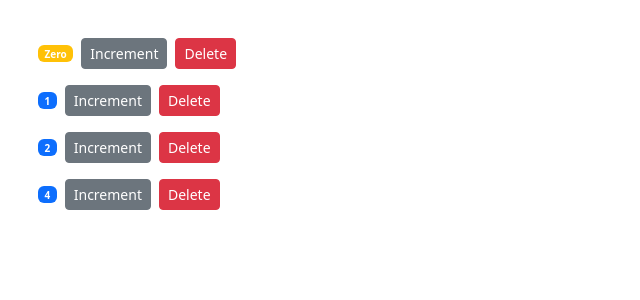
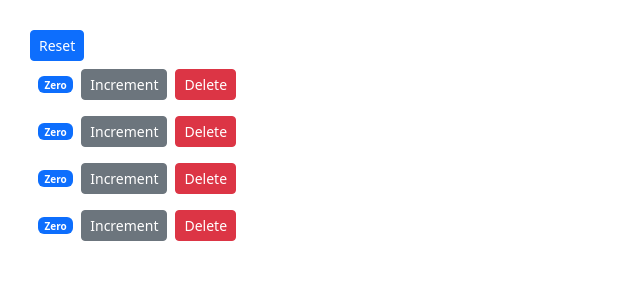
Before and after one commit to SoheebAmin/react-counter-app, a React (Create React App) app: page / in a window 1280 px wide. Shown: the top 300 px of the page, without its empty margins (0-640 px from the left). Built offline with nearby package versions, Linux system fonts and the light colour scheme.

Commit message:
single source of truth set via passed props

```diff
--- a/src/components/counter.jsx
+++ b/src/components/counter.jsx
@@ -3,18 +3,12 @@ import React, { Component } from "react";
 class Counter extends Component {
   // an object that contains any data the component needs.
   state = {
-    value: this.props.value, //value is assigned in "counters" via the map method when rendered
+    value: this.props.counter.value, //value is assigned in "counters" via the map method when rendered
   };
 
   styles = {
     fontSize: 10,
     fontWeight: "bold",
-  };
-
-  pretendProduct = { id: 1 };
-
-  handleIncrement = () => {
-    this.setState({ value: this.state.value + 1 }); // We can't just do this.state.count++ because we have get and set the state which modifies the virtual DOM.
   };
 
   render() {
@@ -25,14 +19,14 @@ class Counter extends Component {
           {this.formatCount()}
         </span>
         <button
-          onClick={() => this.handleIncrement()} // The arrow notation is a way to pass an argument to the function. Nothing passed this time.
+          onClick={() => this.props.onIncrement(this.props.counter)} // The arrow notation is a way to pass an argument to the function. Nothing passed this time.
           className="btn btn-secondary btn-sm"
         >
           Increment
         </button>
         {/** We can't "handle delete" here! Delting would modify state in "compnentS" so that's where to do it. We can pass event with "on Method" */}
         <button
-          onClick={() => this.props.onDelete()} // "onDelete" is not really a function. Its a prop set in counters, which then calls "handleDelete"
+          onClick={() => this.props.onDelete(this.props.counter.id)} // "onDelete" is not really a function. Its a prop set in counters, which then calls "handleDelete"
           className="btn btn-danger btn-sm m-2"
         >
           Delete
@@ -45,7 +39,7 @@ class Counter extends Component {
 
   getBadgeClasses() {
     let classes = "badge m-2"; // this lets us make the class to add as a variable we can apply logic to
-    classes += this.state.value === 0 ? " bg-warning" : " bg-primary"; // based on count number, different class.
+    classes += this.props.counter === 0 ? " bg-warning" : " bg-primary"; // based on count number, different class.
     return classes;
   }
 
@@ -55,8 +49,8 @@ class Counter extends Component {
 
   // Note that this function is called within render() which is generating HTML, so it can return a JSX element which is an object.
   formatCount() {
-    const { value: count } = this.state;
-    return count === 0 ? "Zero" : count; // Returns a string right now, but I could make it <h1>zero</h1> if I wanted.
+    const { value } = this.props.counter;
+    return value === 0 ? "Zero" : value; // Returns a string right now, but I could make it <h1>zero</h1> if I wanted.
   }
 }
 
--- a/src/components/counterWithTags.jsx
+++ b/src/components/counterWithTags.jsx
@@ -2,7 +2,7 @@ import React, { Component } from "react";
 // This is the counter component before creating "counters", plus it has extra code to generate a list of tags amd passing a pretend product.
 
 class CounterWithTags extends Component {
-  // an object that contains any data the component needs.
+  // A component should not have a state if it is controlled by its parent.
   state = {
     count: 0,
     tags: ["tag1", "tag2", "tag3"],
--- a/src/components/counters.jsx
+++ b/src/components/counters.jsx
@@ -6,26 +6,51 @@ class Counters extends Component {
   state = {
     counters: [
       { id: 1, value: 0 },
-      { id: 2, value: 1 },
-      { id: 3, value: 2 },
-      { id: 4, value: 4 },
+      { id: 2, value: 0 },
+      { id: 3, value: 0 },
+      { id: 4, value: 0 },
     ],
   };
+
+  // This resets all the counters by...
+  handleReset = () => {};
+
+  // The complex set-up here is to ensure that "counters" handle's "counter"'s data via its own state passed as props to state.
+  handleIncrement = (counter) => {
+    const counters = [...this.state.counters]; // array may be a clone, but objects are referenced to actual states!
+    const indexOfCounter = counters.indexOf(counter); // gets the index of the counter obj in the counters array.
+    counters[indexOfCounter] = { ...counter }; // This way, we are not modifying the state (this now is a different counter object).
+    counters[indexOfCounter].value++;
+    this.setState({ counters }); // update the state to the new counters array. Again, this is short for {counters: counters}
+  };
+
   // This will get called by the prop "onDelete", added when mapping counters. onDelete is an event passed from counter when delete is clicked.
-  handleDelete = () => {
-    alert("Deleted!");
+  handleDelete = (counterId) => {
+    const counters = this.state.counters.filter((c) => c.id !== counterId);
+    this.setState({ counters });
   };
 
   render() {
     return (
       <React.Fragment>
+        <button
+          onClick={this.handleReset}
+          className="btn btn-primary btn-sm m2"
+        >
+          Reset
+        </button>{" "}
+        <br />
         {/** We take each counter object in state and map it to a counter component, adding props to each one*/}
         {this.state.counters.map((counter) => (
           <Counter
+            // id={counter.id}
+            // value={counter.value}
+            // selected = {counter.selected}
+            // The above 3 are the old way where each attribute is assigned from the state above. We can simply to:
+            counter={counter}
             key={counter.id}
-            value={counter.value}
-            selected={true}
             onDelete={this.handleDelete}
+            onIncrement={this.handleIncrement}
           >
             {/** any set properties (props) are accessible via this.props (except key) selected will intialize to "true" by default so can be shorted to just "selected"*/}
             <p> P is a child element of counter. Its between counter's tags</p>
```
